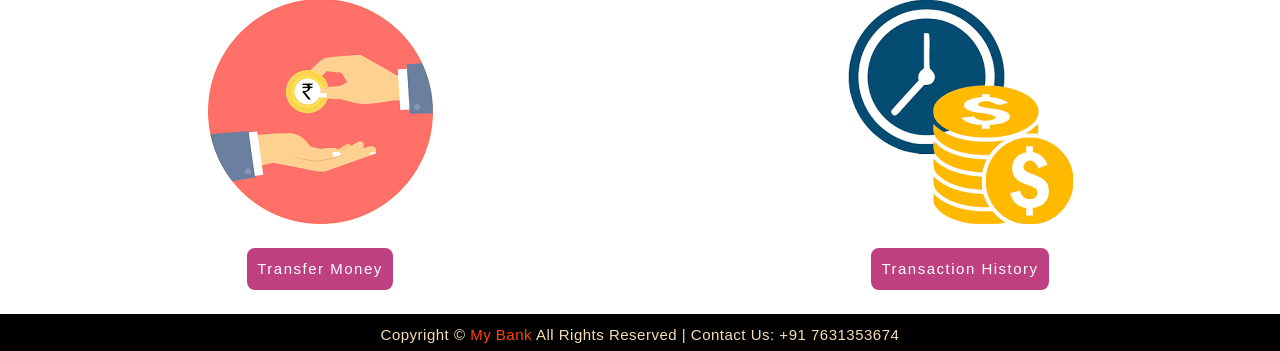
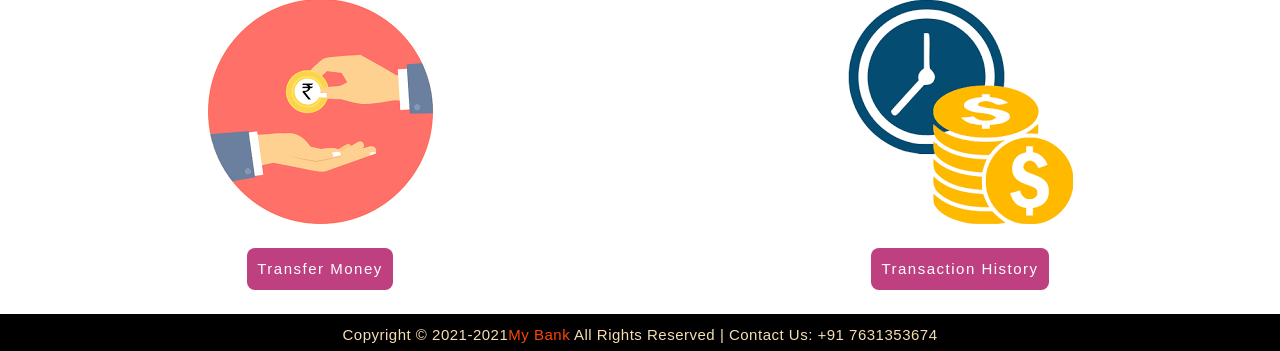
Before and after one commit to arvindevelop/Payment_gateway, a PHP site: page /index.php in a window 1280 px wide. Shown: the part 508-859 px from the top of the page. Run offline with PHP 8.4, Linux system fonts and the light colour scheme.

Commit message:
Update footer.php

```diff
--- a/footer.php
+++ b/footer.php
@@ -7,7 +7,7 @@
 padding-top:10px ;
 padding-bottom:4px ;
 ">
-    <p> Copyright &copy <a style="text-decoration:none; color: orangered;" href="#">My Bank</a> All Rights Reserved | Contact Us: +91 7631353674</p>
+    <p> Copyright &copy 2021-<?php echo date("Y");?><a style="text-decoration:none; color: orangered;" href="#">My Bank</a> All Rights Reserved | Contact Us: +91 7631353674</p>
 </footer>
 <script src="https://code.jquery.com/jquery-3.5.1.slim.min.js"
       integrity="sha384-DfXdz2htPH0lsSSs5nCTpuj/zy4C+OGpamoFVy38MVBnE+IbbVYUew+OrCXaRkfj" crossorigin="anonymous"></script>
```
